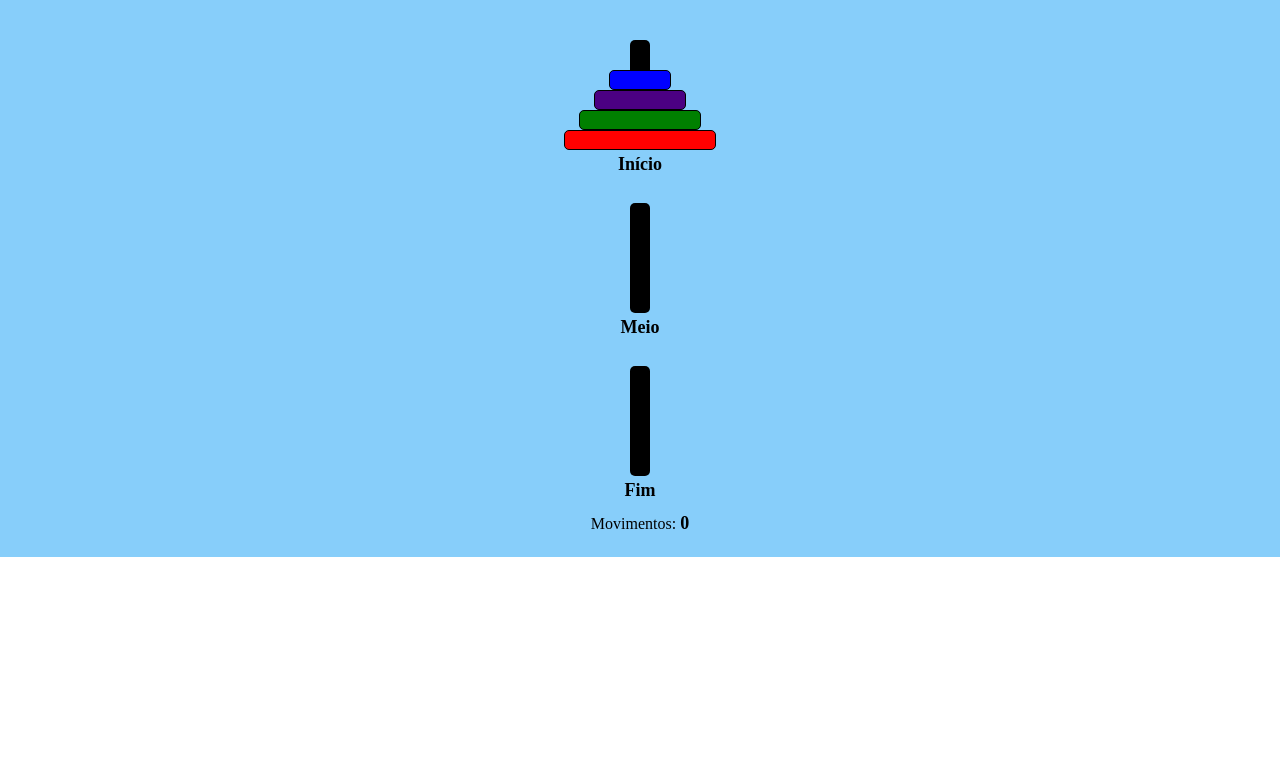
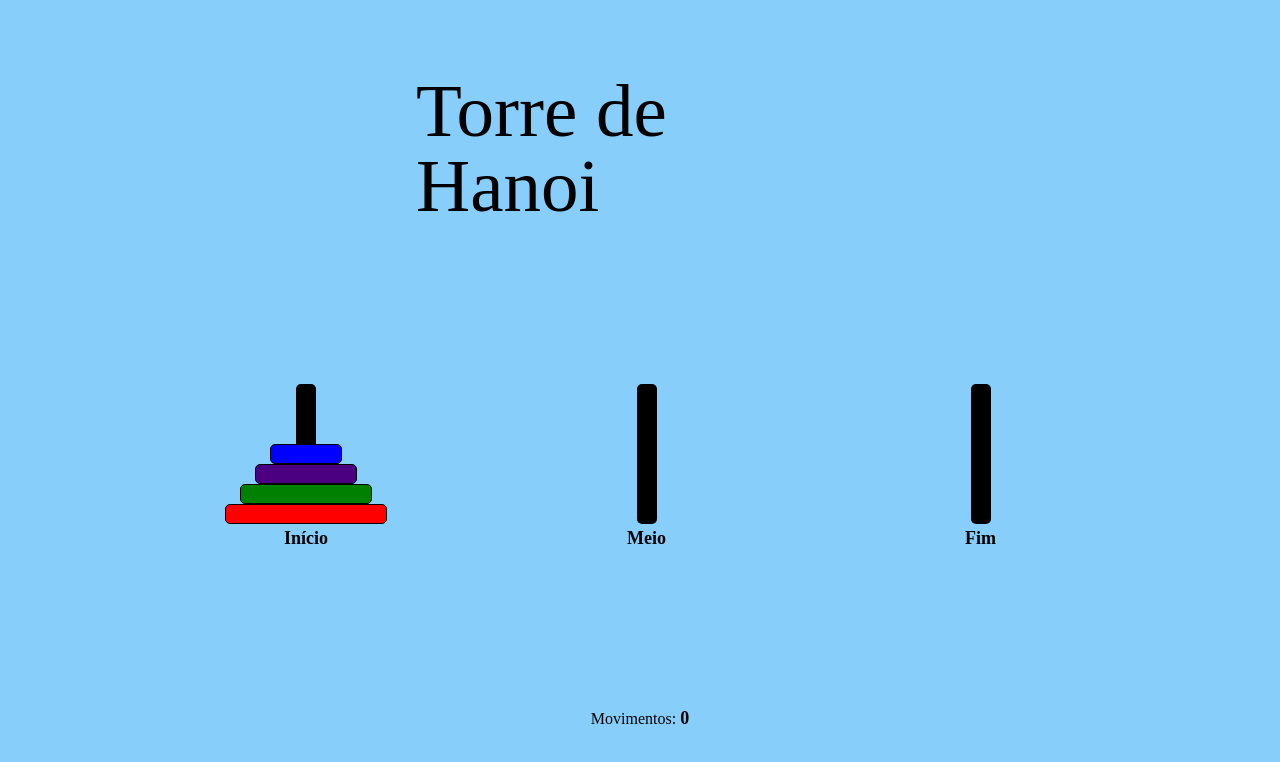
Before and after one commit to Charles-Pinheiro/hanoi-tower, a plain HTML site: page index.html in a window 1280 px wide. Drawn offline with Linux system fonts and the light colour scheme.

Commit message:
feat: desktop version

```diff
--- a/index.html
+++ b/index.html
@@ -10,6 +10,7 @@
 </head>
 <body>
     <div id="container">
+        <h1>Torre de Hanoi</h1>
         <div id="box1" class="box">
             <span class="text">Início</span>
             <div id="bar1" class="bar">
--- a/script.js
+++ b/script.js
@@ -17,6 +17,7 @@ let spanMovies = document.getElementById("movies");
 
 let boxWin = document.createElement("div");
 let restartButton = document.createElement("button");
+let message = document.createElement("p");
 
 //=========logic=========
 
@@ -84,16 +85,19 @@ const winner = () => {
         boxWin.id = "win";
         container.appendChild(boxWin);
 
-        let message = document.createElement("p");
         message.id = "winMessage";
         message.innerHTML = "Você Venceu!"
-
 
         restartButton.id = "winButton";
         restartButton.innerHTML = "Recomeçar"
 
         boxWin.appendChild(message);
         boxWin.appendChild(restartButton);
+
+        let boxes = [box1, box2, box3]
+        for (let i = 0; i < boxes.length; i++) {
+        boxes[i].classList.add("disabled");
+    }
     }
 }
 
@@ -101,12 +105,18 @@ const restart = () => {
 
     container.removeChild(boxWin);
 
+    message.innerHTML = "";
     counter = 0;
     spanMovies.innerHTML = `${counter}`;
 
     let disks = [disk1, disk2, disk3, disk4];
     for (let i = 0; i < disks.length; i++) {
         bar1.appendChild(disks[i]);
+    }
+
+    let boxes = [box1, box2, box3]
+    for (let i = 0; i < boxes.length; i++) {
+        boxes[i].classList.remove("disabled");
     }
 }
 
--- a/style.css
+++ b/style.css
@@ -55,6 +55,10 @@ table {
     display: flex;
 	flex-direction: column;
     justify-content: space-evenly;
+}
+
+h1 {
+    display: none;
 }
 
 div {
@@ -130,3 +134,54 @@ button {
     color: #FFF;
     font-size: 1.2rem;
 }
+
+.disabled {
+    pointer-events: none;
+}
+
+@media screen and (min-width: 768px) {
+    #container {
+        flex-direction: row;
+        flex-wrap: wrap;
+        height: 100vh;
+        padding: 0;
+    }
+
+    h1 {
+        display: block;
+        font-size: 75px;
+        padding: 0 122px;
+    }
+
+    .bar {
+        height: 140px;
+        width: 20px;
+    }
+
+    #disk1 {
+        width: 160px;
+    }
+
+    #disk2 {
+        width: 130px;
+    }
+
+    #disk3 {
+        width: 100px;
+    }
+
+    #disk4 {
+        width: 70px;
+    }
+
+    p {
+        padding: 0 40vw;
+    }
+}
+
+@media screen and (min-width: 1024px) {
+    h1 {
+        padding: 0px 11rem;
+        margin: 0px 15rem;
+    }
+}
```
